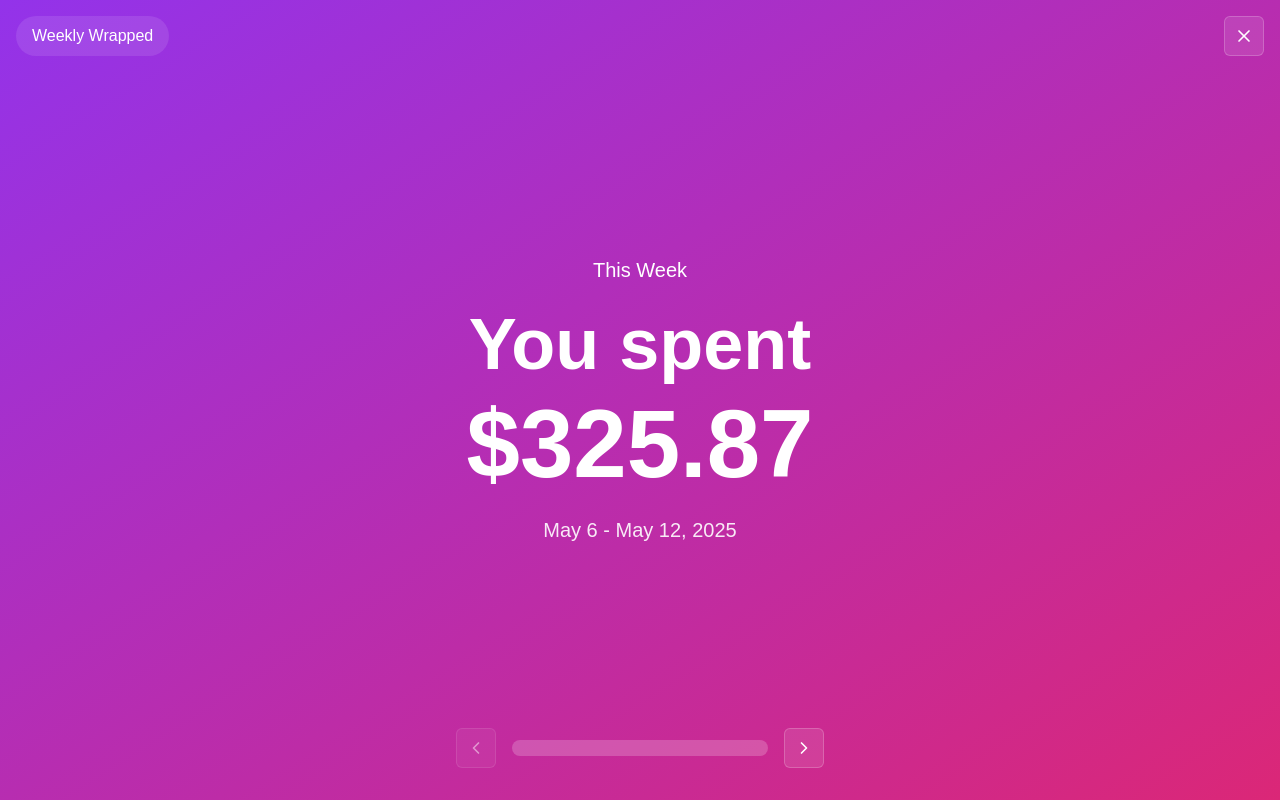
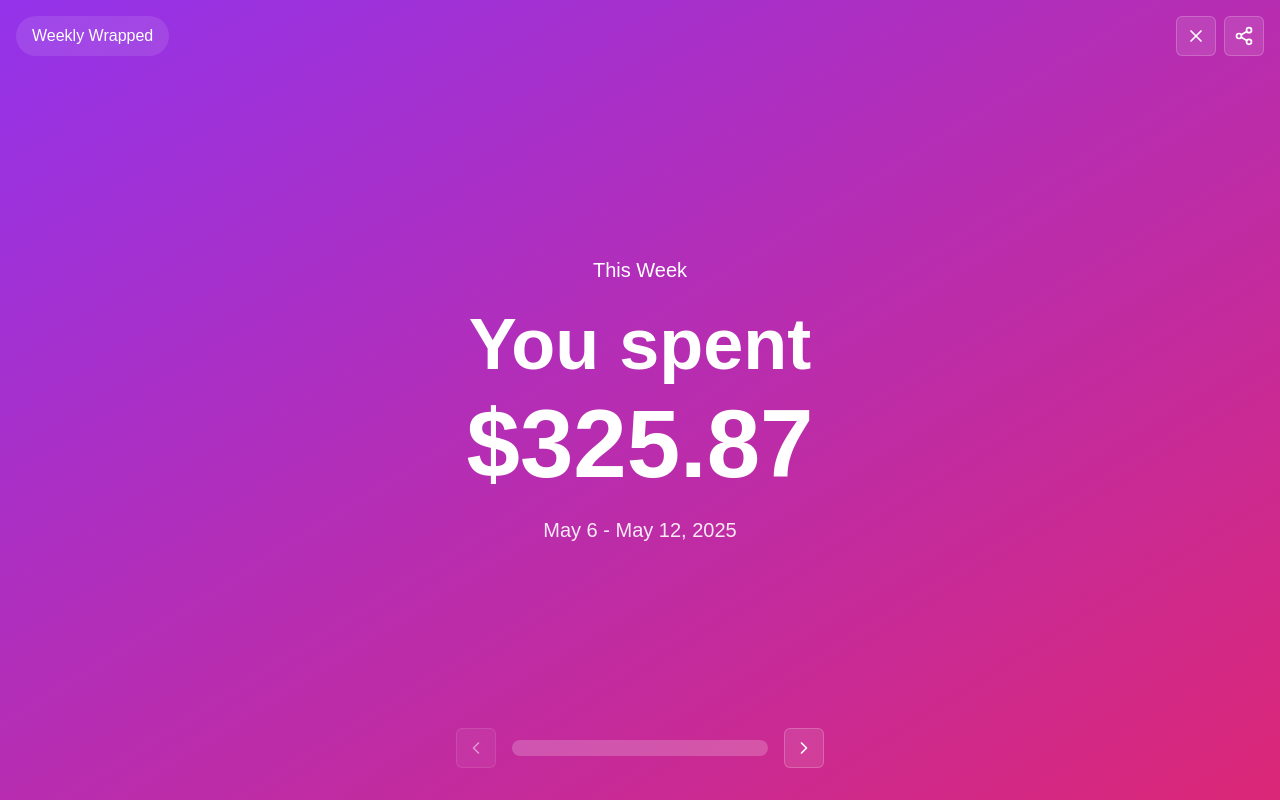
Before and after one commit to Finpause/impause, a React (Vite) app: page /finance-wrapped in a window 1280 px wide. Both pictures are taken after a click on the element 226 px from the left and 294 px from the top of the page. Built offline with nearby package versions, Linux system fonts and the light colour scheme.

Commit message:
added sharing

```diff
--- a/package.json
+++ b/package.json
@@ -15,6 +15,7 @@
     "@types/jwt-decode": "^2.2.1",
     "chart.js": "^4.4.8",
     "framer-motion": "^12.6.5",
+    "html2canvas": "^1.4.1",
     "jwt-decode": "^4.0.0",
     "lucide-react": "^0.487.0",
     "react": "^18.3.1",
--- a/src/pages/FinanceWrapped/FinanceWrapped.tsx
+++ b/src/pages/FinanceWrapped/FinanceWrapped.tsx
@@ -5,6 +5,8 @@ import { ChevronLeft, ChevronRight, Share2, X } from "lucide-react"
 import { motion, AnimatePresence } from "framer-motion"
 import { Button } from "../../components/ui/button"
 import { Progress } from "../../components/ui/progress"
+import html2canvas from "html2canvas"
+import { useRef } from "react"
 
 // Placeholder data
 const weeklyData = {
@@ -95,7 +97,7 @@ const yearlyData = {
 
 // Slide components
 // Now let's create the subscription slide component
-const SubscriptionSlide = ({ data, timeframe }: { data: any; timeframe: string }) => {
+const SubscriptionSlide = ({ data, timeframe, slideRef }: { data: any; timeframe: string, slideRef?: React.Ref<HTMLDivElement> }) => {
   const gradientClass =
     timeframe === "weekly"
       ? "from-indigo-600 to-cyan-600"
@@ -117,6 +119,7 @@ const SubscriptionSlide = ({ data, timeframe }: { data: any; timeframe: string }
 
   return (
     <motion.div
+      ref={slideRef}
       className={`h-full w-full flex flex-col items-center justify-center text-white bg-gradient-to-br ${gradientClass} p-8`}
       initial={{ opacity: 0 }}
       animate={{ opacity: 1 }}
@@ -159,7 +162,7 @@ const SubscriptionSlide = ({ data, timeframe }: { data: any; timeframe: string }
   )
 }
 
-const SpendingSummarySlide = ({ data, timeframe }: { data: any; timeframe: string }) => {
+const SpendingSummarySlide = ({ data, timeframe, slideRef }: { data: any; timeframe: string, slideRef?: React.Ref<HTMLDivElement> }) => {
   const gradientClass =
     timeframe === "weekly"
       ? "from-purple-600 to-pink-600"
@@ -169,6 +172,7 @@ const SpendingSummarySlide = ({ data, timeframe }: { data: any; timeframe: strin
 
   return (
     <motion.div
+      ref={slideRef}
       className={`h-full w-full flex flex-col items-center justify-center text-white bg-gradient-to-br ${gradientClass} p-8`}
       initial={{ opacity: 0 }}
       animate={{ opacity: 1 }}
@@ -191,7 +195,7 @@ const SpendingSummarySlide = ({ data, timeframe }: { data: any; timeframe: strin
   )
 }
 
-const CategoryBreakdownSlide = ({ data, timeframe }: { data: any; timeframe: string }) => {
+const CategoryBreakdownSlide = ({ data, timeframe, slideRef }: { data: any; timeframe: string, slideRef?: React.Ref<HTMLDivElement> }) => {
   const gradientClass =
     timeframe === "weekly"
       ? "from-blue-600 to-purple-600"
@@ -201,6 +205,7 @@ const CategoryBreakdownSlide = ({ data, timeframe }: { data: any; timeframe: str
 
   return (
     <motion.div
+      ref={slideRef}
       className={`h-full w-full flex flex-col items-center justify-center text-white bg-gradient-to-br ${gradientClass} p-8`}
       initial={{ opacity: 0 }}
       animate={{ opacity: 1 }}
@@ -240,8 +245,9 @@ const CategoryBreakdownSlide = ({ data, timeframe }: { data: any; timeframe: str
   )
 }
 
-const TopPurchaseSlide = ({ data }: { data: any }) => (
+const TopPurchaseSlide = ({ data, slideRef }: { data: any, slideRef?: React.Ref<HTMLDivElement> }) => (
   <motion.div
+      ref={slideRef}
     className="h-full w-full flex flex-col items-center justify-center text-white bg-gradient-to-br from-pink-600 to-orange-600 p-8"
     initial={{ opacity: 0 }}
     animate={{ opacity: 1 }}
@@ -261,7 +267,7 @@ const TopPurchaseSlide = ({ data }: { data: any }) => (
   </motion.div>
 )
 
-const ImpulseSpendSlide = ({ data, timeframe }: { data: any; timeframe: string }) => {
+const ImpulseSpendSlide = ({ data, timeframe, slideRef }: { data: any; timeframe: string, slideRef?: React.Ref<HTMLDivElement> }) => {
   const content =
     timeframe === "weekly"
       ? { title: "Impulse Spend Count", value: data.impulseCount, text: "times you bypassed the impulse buffer" }
@@ -279,6 +285,7 @@ const ImpulseSpendSlide = ({ data, timeframe }: { data: any; timeframe: string }
 
   return (
     <motion.div
+      ref={slideRef}
       className="h-full w-full flex flex-col items-center justify-center text-white bg-gradient-to-br from-green-600 to-teal-600 p-8"
       initial={{ opacity: 0 }}
       animate={{ opacity: 1 }}
@@ -298,8 +305,9 @@ const ImpulseSpendSlide = ({ data, timeframe }: { data: any; timeframe: string }
   )
 }
 
-const GoalProgressSlide = ({ data }: { data: any }) => (
+const GoalProgressSlide = ({ data, slideRef }: { data: any, slideRef?: React.Ref<HTMLDivElement> }) => (
   <motion.div
+      ref={slideRef}
     className="h-full w-full flex flex-col items-center justify-center text-white bg-gradient-to-br from-blue-600 to-violet-600 p-8"
     initial={{ opacity: 0 }}
     animate={{ opacity: 1 }}
@@ -328,7 +336,7 @@ const GoalProgressSlide = ({ data }: { data: any }) => (
   </motion.div>
 )
 
-const MoneyMoodSlide = ({ data, timeframe }: { data: any; timeframe: string }) => {
+const MoneyMoodSlide = ({ data, timeframe, slideRef }: { data: any; timeframe: string,  slideRef?: React.Ref<HTMLDivElement>  }) => {
   const content =
     timeframe === "weekly"
       ? { title: "Money Mood", value: data.moneyMood.type, emoji: data.moneyMood.emoji }
@@ -336,6 +344,7 @@ const MoneyMoodSlide = ({ data, timeframe }: { data: any; timeframe: string }) =
 
   return (
     <motion.div
+      ref={slideRef}
       className="h-full w-full flex flex-col items-center justify-center text-white bg-gradient-to-br from-purple-600 to-pink-600 p-8"
       initial={{ opacity: 0 }}
       animate={{ opacity: 1 }}
@@ -355,8 +364,9 @@ const MoneyMoodSlide = ({ data, timeframe }: { data: any; timeframe: string }) =
   )
 }
 
-const TopMerchantsSlide = ({ data }: { data: any }) => (
+const TopMerchantsSlide = ({ data, slideRef }: { data: any,  slideRef?: React.Ref<HTMLDivElement>  }) => (
   <motion.div
+      ref={slideRef}
     className="h-full w-full flex flex-col items-center justify-center text-white bg-gradient-to-br from-yellow-600 to-orange-600 p-8"
     initial={{ opacity: 0 }}
     animate={{ opacity: 1 }}
@@ -393,8 +403,9 @@ const TopMerchantsSlide = ({ data }: { data: any }) => (
   </motion.div>
 )
 
-const ComparisonSlide = ({ data }: { data: any }) => (
+const ComparisonSlide = ({ data, slideRef }: { data: any,  slideRef?: React.Ref<HTMLDivElement>  }) => (
   <motion.div
+      ref={slideRef}
     className="h-full w-full flex flex-col items-center justify-center text-white bg-gradient-to-br from-cyan-600 to-blue-600 p-8"
     initial={{ opacity: 0 }}
     animate={{ opacity: 1 }}
@@ -416,8 +427,9 @@ const ComparisonSlide = ({ data }: { data: any }) => (
   </motion.div>
 )
 
-const HighlightSlide = ({ data }: { data: any }) => (
+const HighlightSlide = ({ data, slideRef }: { data: any,  slideRef?: React.Ref<HTMLDivElement>  }) => (
   <motion.div
+      ref={slideRef}
     className="h-full w-full flex flex-col items-center justify-center text-white bg-gradient-to-br from-pink-600 to-purple-600 p-8"
     initial={{ opacity: 0 }}
     animate={{ opacity: 1 }}
@@ -436,8 +448,9 @@ const HighlightSlide = ({ data }: { data: any }) => (
   </motion.div>
 )
 
-const FavoriteStoreSlide = ({ data }: { data: any }) => (
+const FavoriteStoreSlide = ({ data, slideRef }: { data: any,  slideRef?: React.Ref<HTMLDivElement>  }) => (
   <motion.div
+      ref={slideRef}
     className="h-full w-full flex flex-col items-center justify-center text-white bg-gradient-to-br from-amber-600 to-yellow-600 p-8"
     initial={{ opacity: 0 }}
     animate={{ opacity: 1 }}
@@ -457,8 +470,9 @@ const FavoriteStoreSlide = ({ data }: { data: any }) => (
   </motion.div>
 )
 
-const ImprovedHabitSlide = ({ data }: { data: any }) => (
+const ImprovedHabitSlide = ({ data, slideRef }: { data: any,  slideRef?: React.Ref<HTMLDivElement>  }) => (
   <motion.div
+      ref={slideRef}
     className="h-full w-full flex flex-col items-center justify-center text-white bg-gradient-to-br from-green-600 to-emerald-600 p-8"
     initial={{ opacity: 0 }}
     animate={{ opacity: 1 }}
@@ -478,8 +492,9 @@ const ImprovedHabitSlide = ({ data }: { data: any }) => (
   </motion.div>
 )
 
-const BuddyHighlightSlide = ({ data }: { data: any }) => (
+const BuddyHighlightSlide = ({ data, slideRef }: { data: any,  slideRef?: React.Ref<HTMLDivElement>  }) => (
   <motion.div
+    ref={slideRef}
     className="h-full w-full flex flex-col items-center justify-center text-white bg-gradient-to-br from-blue-600 to-indigo-600 p-8"
     initial={{ opacity: 0 }}
     animate={{ opacity: 1 }}
@@ -501,7 +516,7 @@ const BuddyHighlightSlide = ({ data }: { data: any }) => (
 )
 
 // Add a new StatsOverviewSlide component after the BuddyHighlightSlide component
-const StatsOverviewSlide = ({ data, timeframe }: { data: any; timeframe: string }) => {
+const StatsOverviewSlide = ({ data, timeframe, slideRef }: { data: any; timeframe: string, slideRef?: React.Ref<HTMLDivElement> }) => {
   // Use more vibrant gradient backgrounds similar to Spotify Wrapped
   const gradientClass =
     timeframe === "weekly"
@@ -558,6 +573,7 @@ const StatsOverviewSlide = ({ data, timeframe }: { data: any; timeframe: string
 
   return (
     <motion.div
+      ref={slideRef}
       className={`h-full w-full flex flex-col items-center justify-center text-white bg-gradient-to-br ${gradientClass} p-8`}
       initial={{ opacity: 0 }}
       animate={{ opacity: 1 }}
@@ -636,6 +652,7 @@ export default function FinanceWrapped() {
   const [timeframe, setTimeframe] = useState<"weekly" | "monthly" | "yearly">("monthly")
   const [currentSlide, setCurrentSlide] = useState(0)
   const [data, setData] = useState(monthlyData)
+  const slideRef = useRef<HTMLDivElement>(null)
 
   // Define slides for each timeframe
   // Update the weeklySlides array to include the subscription slide
@@ -643,7 +660,7 @@ export default function FinanceWrapped() {
   const weeklySlides = [
     { component: SpendingSummarySlide, props: { data: weeklyData, timeframe: "weekly" } },
     { component: CategoryBreakdownSlide, props: { data: weeklyData, timeframe: "weekly" } },
-    { component: TopPurchaseSlide, props: { data: weeklyData } },
+    { component: TopPurchaseSlide, props: { data: weeklyData, slideRef } },
     { component: ImpulseSpendSlide, props: { data: weeklyData, timeframe: "weekly" } },
     { component: SubscriptionSlide, props: { data: weeklyData, timeframe: "weekly" } },
     { component: GoalProgressSlide, props: { data: weeklyData } },
@@ -729,6 +746,37 @@ export default function FinanceWrapped() {
     }
   }
 
+const handleShareImage = async () => {
+  if (!slideRef.current) return
+
+  try {
+    const canvas = await html2canvas(slideRef.current)
+    const blob = await new Promise<Blob | null>((resolve) => canvas.toBlob(resolve, "image/png"))
+    if (!blob) throw new Error("Failed to generate image")
+
+    const file = new File([blob], "finance-wrapped.png", { type: "image/png" })
+
+    if (navigator.canShare && navigator.canShare({ files: [file] })) {
+      await navigator.share({
+        title: "My Finance Wrapped",
+        text: `Here's a snapshot of my ${timeframe} finance insights!`,
+        files: [file],
+      })
+    } else {
+      // Fallback: download image
+      const url = URL.createObjectURL(blob)
+      const a = document.createElement("a")
+      a.href = url
+      a.download = "finance-wrapped.png"
+      a.click()
+      URL.revokeObjectURL(url)
+    }
+  } catch (err) {
+    console.error("Share or download failed:", err)
+    alert("Could not share or download the image.")
+  }
+}
+
   useEffect(() => {
     window.addEventListener("keydown", handleKeyDown)
     return () => {
@@ -809,11 +857,9 @@ export default function FinanceWrapped() {
         >
           <X className="h-5 w-5" />
         </Button>
-        {currentSlide === slides.length - 1 && (
-          <Button variant="outline" size="icon" className="bg-white/10 border-white/20 text-white hover:bg-white/20">
-            <Share2 className="h-5 w-5" />
-          </Button>
-        )}
+        <Button variant="outline" size="icon" className="bg-white/10 border-white/20 text-white hover:bg-white/20" onClick={handleShareImage}>
+          <Share2 className="h-5 w-5" />
+        </Button>
       </div>
 
       <div className="absolute top-4 left-4 z-10">
@@ -854,7 +900,7 @@ export default function FinanceWrapped() {
 
       <div className="flex-1 overflow-hidden">
         <AnimatePresence mode="wait">
-          <CurrentSlideComponent key={currentSlide} {...currentSlideProps} />
+          <CurrentSlideComponent key={currentSlide} {...currentSlideProps} slideRef={slideRef} />
         </AnimatePresence>
       </div>
     </div>
```
Also changed, not shown: 2 other files (tests, documents, lock files or other folders).
